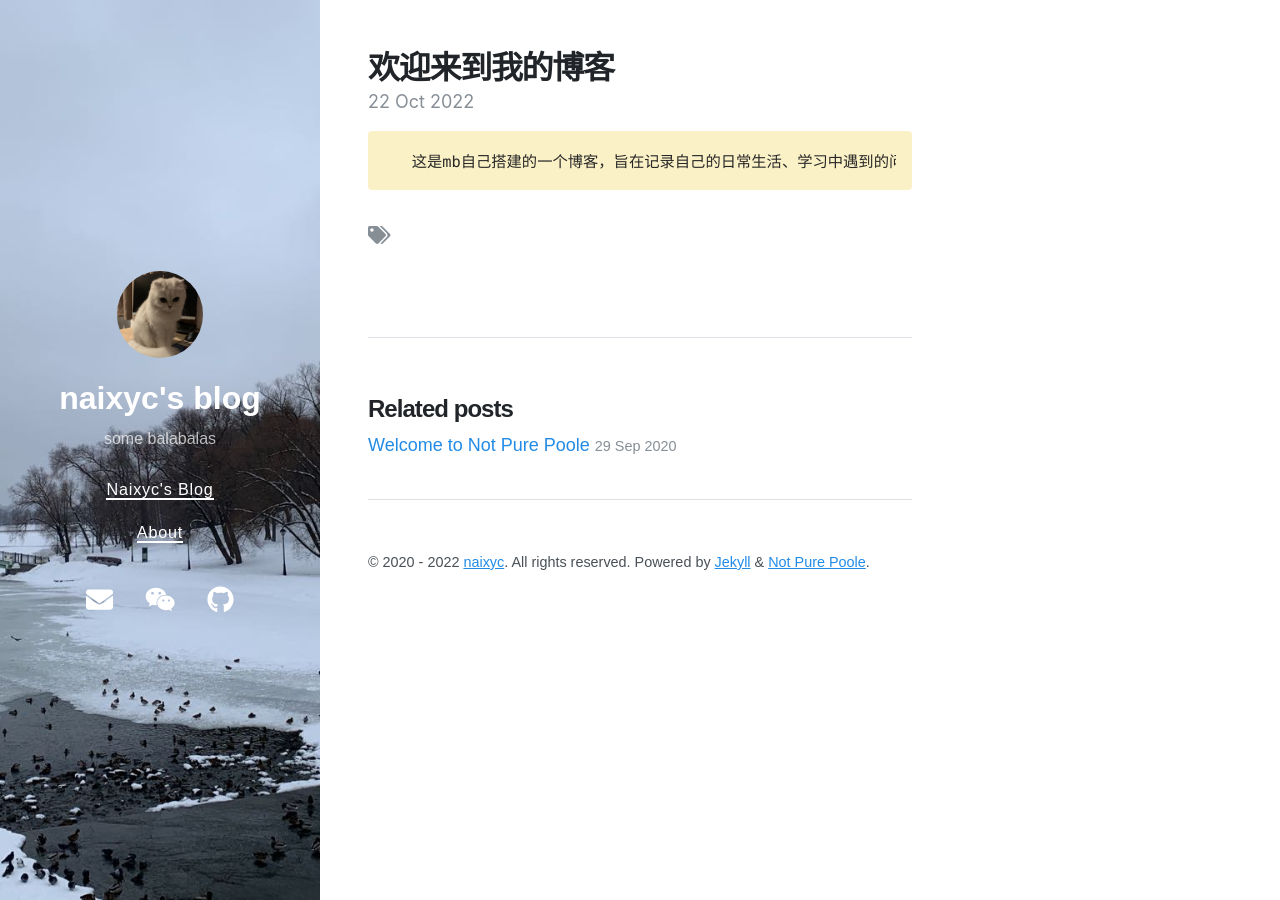
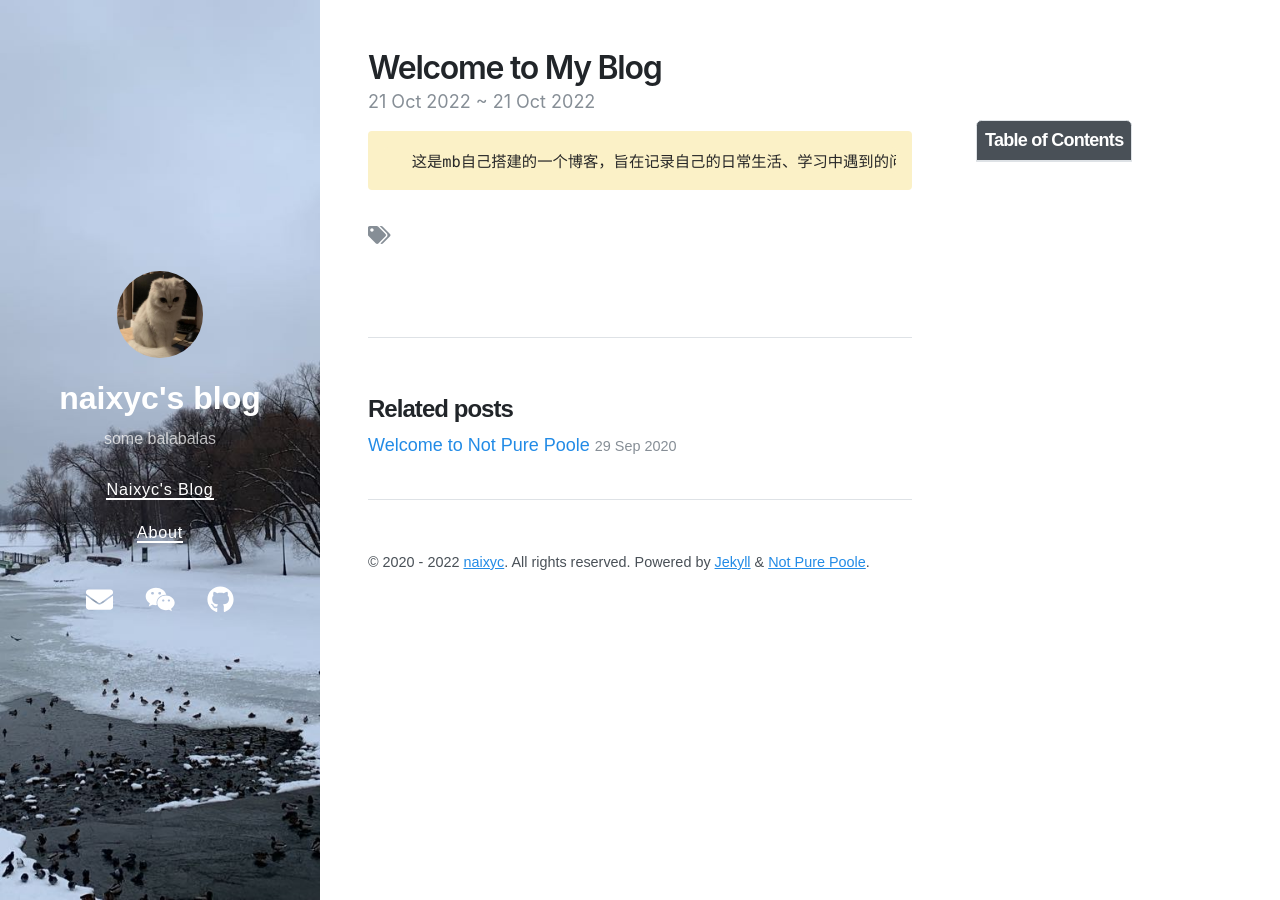
Before and after one commit to naixyc/naixyc.Github.io, a Jekyll site: the page built from _posts/2022-10-22-welcome-to-my-blog.md, in a window 1280 px wide. Built offline with Jekyll 4.4.1, drawn with Linux system fonts in a browser that asks for light colours; nearby versions of some CDN libraries; our own code applies the rules of GitHub Pages for plain Markdown files.

Commit message:
Update 2022-10-22-welcome-to-my-blog.md

```diff
--- a/_posts/2022-10-22-welcome-to-my-blog.md
+++ b/_posts/2022-10-22-welcome-to-my-blog.md
@@ -1,6 +1,10 @@
 ---
-title: 欢迎来到我的博客
-grammar_cjkRuby: true
+layout: post
+title: Welcome to My Blog
+date: 2022-10-22 1:21 +0800
+last_modified_at: 2022-10-22 1:21:25 +0800
+tags:
+toc:  true
 ---
 
 
```
